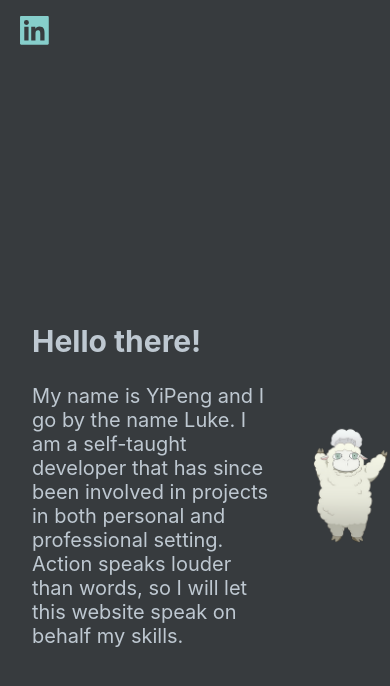
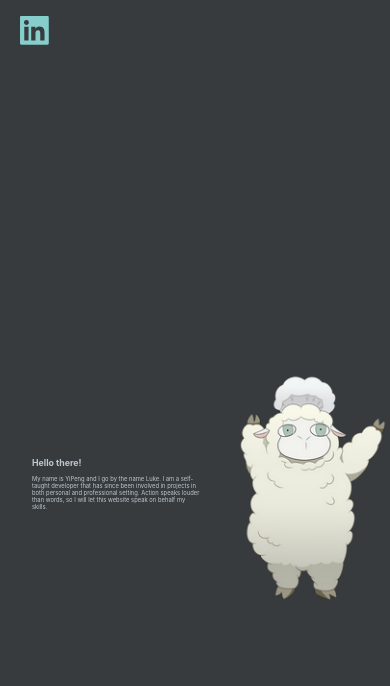
Before and after one commit to teoyi/personal-portfolio, a Next.js app: page / in a window 390 px wide. Shown: the part 783-1469 px from the top of the page. Built offline with nearby package versions, Linux system fonts and the light colour scheme.

Commit message:
made font-size responsive

```diff
--- a/src/styles/About.module.css
+++ b/src/styles/About.module.css
@@ -7,8 +7,8 @@
 }
 
 .aboutContent{
-    font-size: 20px;
-    width:500px;
+    font-size: 1.5vw;
+    width:45vw;
     margin:0 2rem;
 }
 
```
